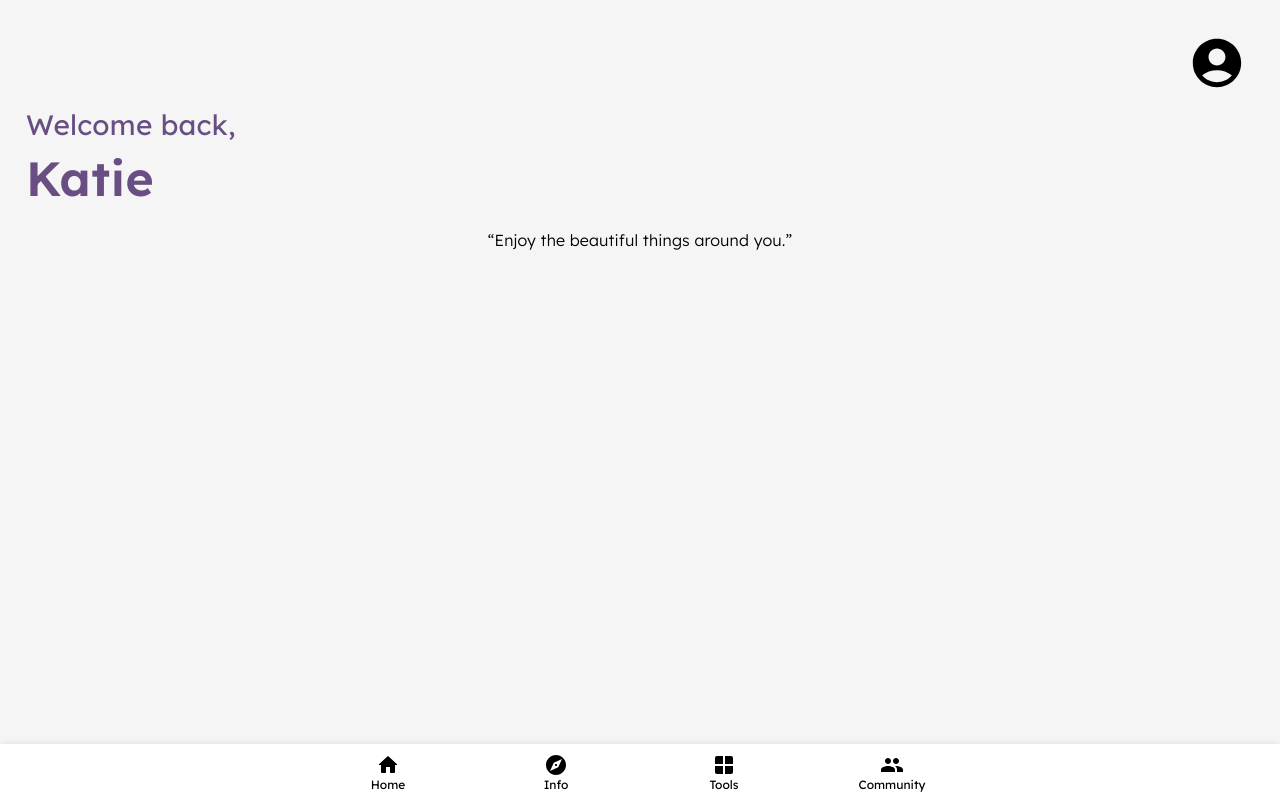
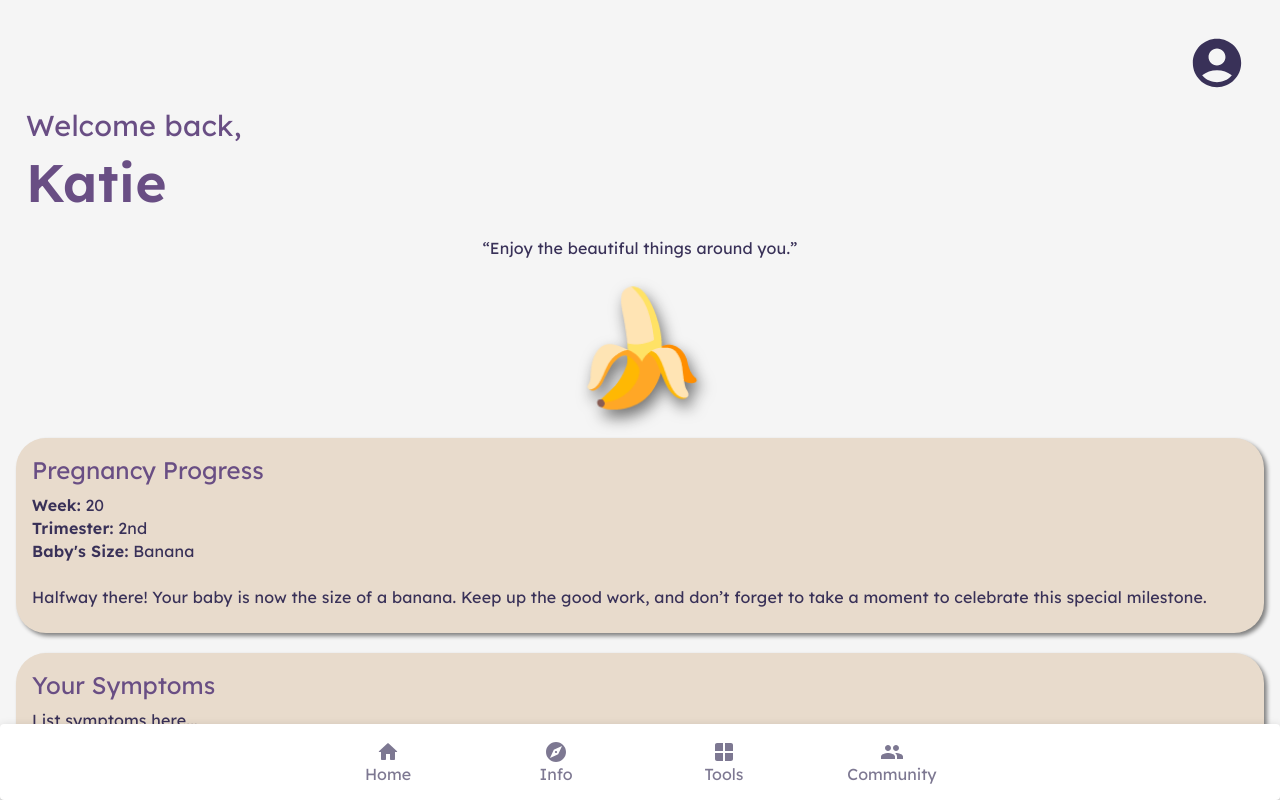
Before and after one commit to aishabhakta/wichacks-24, a React app: page / in a window 1280 px wide. Built offline with nearby package versions, Linux system fonts and the light colour scheme.

Commit message:
added cards

```diff
--- a/public/index.html
+++ b/public/index.html
@@ -8,15 +8,12 @@
       rel="stylesheet"
     />
     <title>WicHacks</title>
-    <!-- Add any additional meta tags, stylesheets, or head content here -->
   </head>
   <body>
     <div id="app">
       <!-- This is the root element where your app or framework will render its content -->
     </div>
 
-    <!-- Webpack will automatically inject your script tags here to load your JavaScript bundle -->
-
-    <!-- Optionally, include other scripts or footer content -->
+    <!-- other scripts or footer content -->
   </body>
 </html>
--- a/src/global.css
+++ b/src/global.css
@@ -6,9 +6,9 @@ body,
 html {
   margin: 0;
   padding: 0;
-  height: 100%; /* Adjusted from min-height to height to ensure it fills the viewport but doesn't extend beyond it unless content does */
-  width: 100%; /* Ensure full width */
-  font-family: "Lexend", sans-serif; /* Set Lexend as the default font */
+  height: 100%;
+  width: 100%;
+  font-family: "Lexend", sans-serif;
 }
 
 #root {
@@ -16,21 +16,32 @@ html {
   width: 100%;
 }
 
+.custom-bottom-nav-action {
+  padding: 10px;
+  border-radius: 100px;
+}
+
 .custom-bottom-nav-action .MuiBottomNavigationAction-label {
   font-family: "Lexend", sans-serif;
-  color: black;
+  font-size: medium;
+  color: #393158;
+  opacity: 0.65;
 }
 
 .custom-bottom-nav-action .Mui-selected .MuiBottomNavigationAction-label {
-  color: grey;
+  color: #393158;
+  font-size: medium;
+  opacity: 1;
 }
 
 .custom-bottom-nav-action .MuiSvgIcon-root {
-  color: black;
+  color: #393158;
+  opacity: 0.65;
 }
 
 .custom-bottom-nav-action .Mui-selected .MuiSvgIcon-root {
-  color: grey;
+  color: #393158;
+  opacity: 1;
 }
 
 /* Global styles for HomePage */
@@ -50,28 +61,84 @@ html {
 }
 
 .welcomeMessage .welcomeBack {
-  font-size: 1.75rem;
+  font-size: 1.8rem;
   font-weight: normal;
-  font-family: "Lexend", sans-serif; /* Set Lexend as the default font */
+  font-family: "Lexend", sans-serif;
   color: #694e84;
 }
 
 .welcomeMessage .userName {
-  font-size: 3rem;
+  font-size: 3.3rem;
   font-weight: bold;
-  font-family: "Lexend", sans-serif; /* Set Lexend as the default font */
+  font-family: "Lexend", sans-serif;
   color: #694e84;
 }
 
 .profileIconButton .profileIcon {
-  color: black; /* Make the icon black */
-  font-size: 58px; /* Adjust the size as needed */
+  color: #393158;
+  font-size: 58px;
 }
 
 .quoteContainer .inspirationalQuote {
   text-align: center;
   margin-top: 20px;
-  font-optical-sizing: auto;
-  font-weight: 300;
-  font-family: "Lexend", sans-serif; /* Set Lexend as the default font */
+  font-weight: 400;
+  color: #393158;
+  font-family: "Lexend", sans-serif;
 }
+
+.fruitContainer {
+  text-align: center; /* Center the emoji horizontally */
+  margin: 20px 0; /* Add some vertical spacing */
+}
+
+.fruitContainer .fruit {
+  font-size: 7rem; /* Make the emoji larger */
+  text-shadow: 4px 8px 15px rgb(116, 116, 116); /* Add a subtle shadow */
+}
+
+.progressCard,
+.symptomsCard {
+  margin-top: 20px;
+  box-shadow: 0px 80px 2px black;
+}
+
+.progressContainer .progressCard {
+  border-radius: 30px;
+  background-color: #e8dbcc;
+  box-shadow: 3px 3px 4px grey;
+}
+
+.progressContainer .progressCard .progressInfo1 {
+  font-family: "Lexend", sans-serif;
+  color: #694e84;
+}
+
+.progressContainer .progressCard .progressInfo2 {
+  font-family: "Lexend", sans-serif;
+  font-size: medium;
+  color: #393158;
+}
+
+.progressContainer .progressCard .progressInfo3 {
+  font-family: "Lexend", sans-serif;
+  font-size: medium;
+  color: #393158;
+}
+
+.symptomsContainer .symptomsCard {
+  border-radius: 30px;
+  background-color: #e8dbcc;
+  box-shadow: 3px 3px 4px grey;
+}
+
+.symptomsContainer .symptomsCard .symptomsInfo1 {
+  font-family: "Lexend", sans-serif;
+  color: #694e84;
+}
+
+.symptomsContainer .symptomsCard .symptomsInfo2 {
+  font-family: "Lexend", sans-serif;
+  font-size: medium;
+  color: #393158;
+}
--- a/src/pages/HomePage.js
+++ b/src/pages/HomePage.js
@@ -1,9 +1,10 @@
 import React from "react";
-import { Typography, Box, IconButton } from "@mui/material";
+import { Typography, Card, CardContent, Box, IconButton } from "@mui/material";
 import AccountCircleIcon from "@mui/icons-material/AccountCircle";
 
 function HomePage() {
   const userName = "Katie"; // This could be dynamic based on user data
+  const fruit = "🍌"; // This could be dynamic based on user data
 
   return (
     <div className="homePage">
@@ -30,6 +31,78 @@ function HomePage() {
           “Enjoy the beautiful things around you.”
         </Typography>
       </div>
+
+      {/* Fruit Emoji */}
+      <div className="fruitContainer">
+        <Typography variant="h4" component="h1" className="fruit">
+          {fruit}
+        </Typography>
+      </div>
+
+      {/* Pregnancy Progress Card */}
+      <div className="progressContainer">
+        <Card className="progressCard">
+          <CardContent>
+            <Typography
+              gutterBottom
+              variant="h5"
+              component="h2"
+              className="progressInfo1"
+            >
+              Pregnancy Progress
+            </Typography>
+            <Typography
+              variant="body2"
+              color="textSecondary"
+              component="p"
+              className="progressInfo2"
+            >
+              <b>Week:</b> 20
+              <br />
+              <b>Trimester:</b> 2nd
+              <br />
+              <b>Baby's Size:</b> Banana
+            </Typography>
+            <Typography
+              variant="body2"
+              color="textSecondary"
+              component="p"
+              className="progressInfo3"
+            >
+              <b> </b>
+              <br />
+              Halfway there! Your baby is now the size of a banana. Keep up the
+              good work, and don’t forget to take a moment to celebrate this
+              special milestone.
+            </Typography>
+          </CardContent>
+        </Card>
+      </div>
+      {/* Symptoms Card */}
+      <div className="symptomsContainer">
+        <Card className="symptomsCard">
+          <CardContent>
+            <Typography
+              gutterBottom
+              variant="h5"
+              component="h2"
+              className="symptomsInfo1"
+            >
+              Your Symptoms
+            </Typography>
+            <Typography
+              variant="body2"
+              color="textSecondary"
+              component="p"
+              className="symptomsInfo2"
+            >
+              List symptoms here...
+            </Typography>
+          </CardContent>
+        </Card>
+      </div>
+
+      {/* More content can be added here */}
     </div>
   );
 }
```
